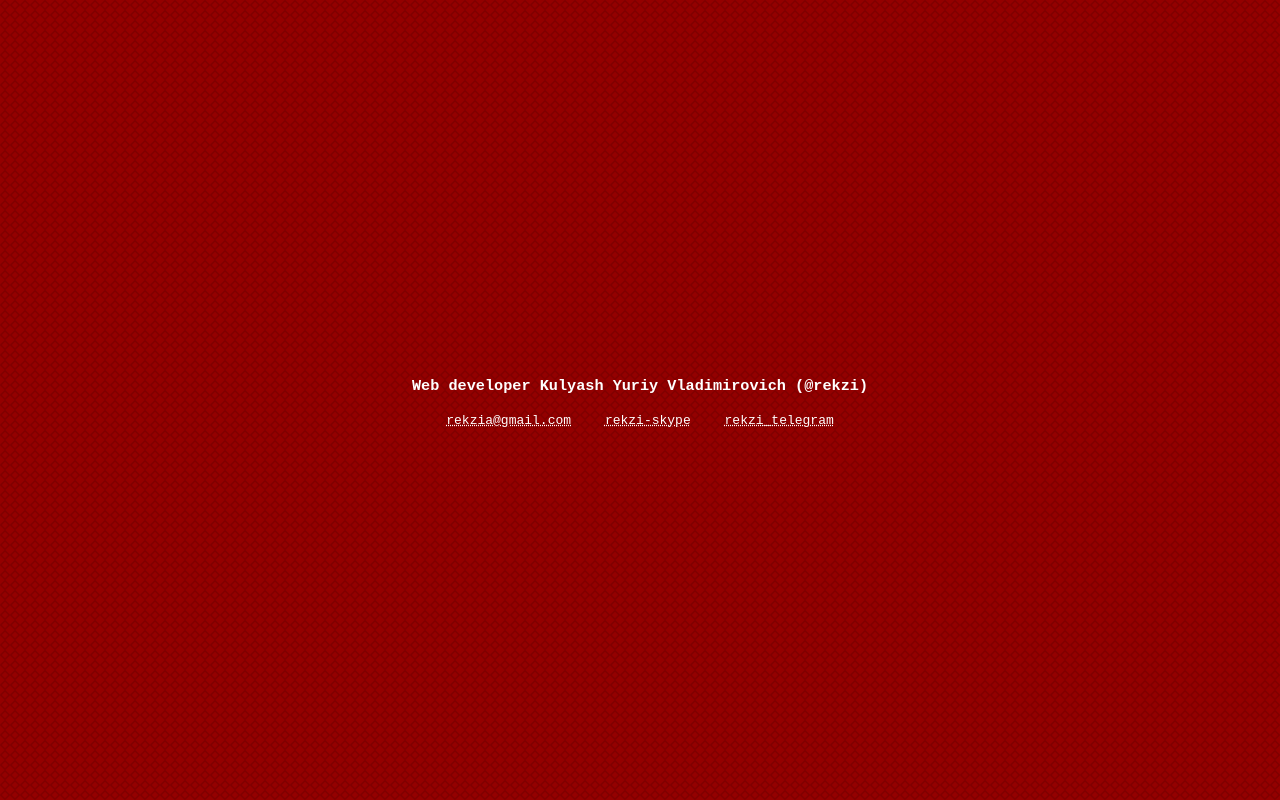
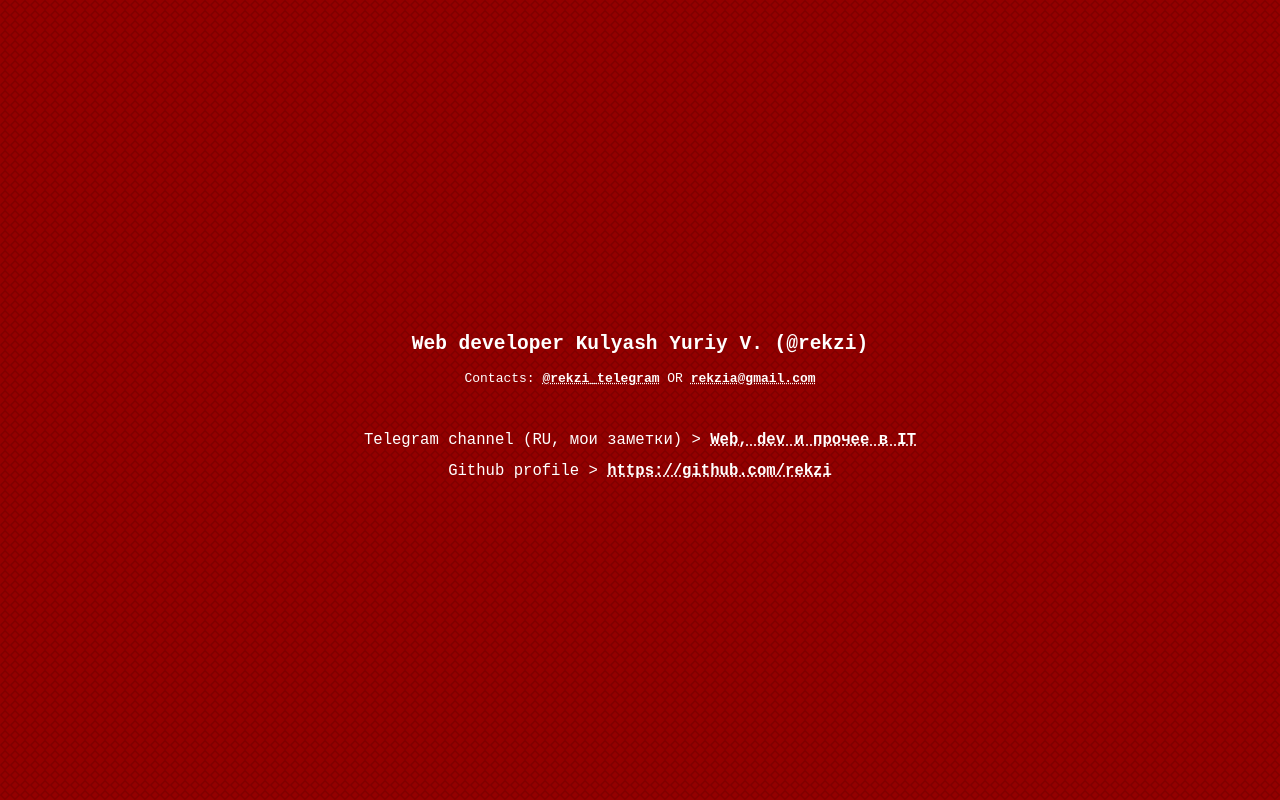
Before and after one commit to rekzi/rekzi.github.io, a website: page index.html in a window 1280 px wide. Drawn offline with Linux system fonts and the light colour scheme.

Commit message:
Add new links, fix css

```diff
--- a/index.html
+++ b/index.html
@@ -12,7 +12,6 @@
 function gtag () { dataLayer.push(arguments); }
 
 gtag('js', new Date());
-
 gtag('config', 'G-7RK35HBXQ8');
 
 	</script>
@@ -20,7 +19,6 @@
 	<meta name="viewport" content="width=device-width, initial-scale=1">
 
 	<meta name="yandex-verification" content="15beb50d85fd02db" />
-	<meta name='wmail-verification' content='085b55c20dcae243930a9f0d5d829c22' />
 	<meta name="msvalidate.01" content="C5789FCBAE175FBF3159429A31FA138A" />
 
 	<link rel="apple-touch-icon" sizes="180x180" href="/images/icons/apple-touch-icon.png">
@@ -48,45 +46,52 @@
 	justify-content: center;
 	height: 100%;
 	margin: 0;
-}
-.center {
 	text-align: center;
 }
 h3 {
-	line-height: 1.5em;
+	font-size: 1.5em;
+	line-height: 1.3em;
+	margin-bottom: 0;
 }
-.contacts > a {
+a {
 	color: white;
-	display: inline-block;
-	margin-right: 2em;
-	padding-bottom: 1em;
+	font-weight: bolder;
 	text-decoration-style: dotted;
 }
-.contacts > a:last-child {
-	margin-right: 0;
+.contacts {
+	margin-bottom: 3em;
 }
 .main {
 	padding-left: 1em;
 	padding-right: 1em;
 }
+.links {
+	font-size: 1.2em;
+	line-height: 2em;
+}
 
 	</style>
-	<title>Web developer Kulyash Yuriy Vladimirovich (@rekzi)</title>
+	<title>Web developer Kulyash Yuriy V. (@rekzi)</title>
+	<meta name="description" content="Personal web-page of web-developer Kulyash Yuriy V. (@rekzi). Contacts and links.">
 </head>
 <body>
 
-<h3 class="main center"><nobr>Web developer</nobr> <nobr>Kulyash Yuriy Vladimirovich (@rekzi)</nobr></h3>
-<div class="main contacts center">
-	<a id="email" href="#"></a>
-	<a href="https://join.skype.com/invite/S7ZzSFAoFKK6">rekzi-skype</a>
-	<a href="https://t.me/rekzi_telegram">rekzi_telegram</a>
+<div class="main">
+	<h3><nobr>Web developer</nobr> <nobr>Kulyash Yuriy V. (@rekzi)</nobr></h3>
+	<p class="contacts">
+		Contacts: <a href="https://t.me/rekzi_telegram">@rekzi_telegram</a> OR <a id="email" href="#"></a>
+	</p>
+	<div class="links">
+		Telegram channel (RU, мои заметки) > <a href="https://t.me/webdevlight">Web, dev и прочее в IT</a><br/>
+		Github profile > <a href="https://github.com/rekzi">https://github.com/rekzi</a>
+	</div>
 </div>
 
 <script>
 
-setTimeout(function () {
+setTimeout(() => {
 
-	var el = document.getElementById('email'),
+	const el = document.getElementById('email'),
 		name = 'rekzia',
 		domain = 'gmail.com';
 
```
Also changed, not shown: package.json (added, +17 -0 lines), 2 other files.
